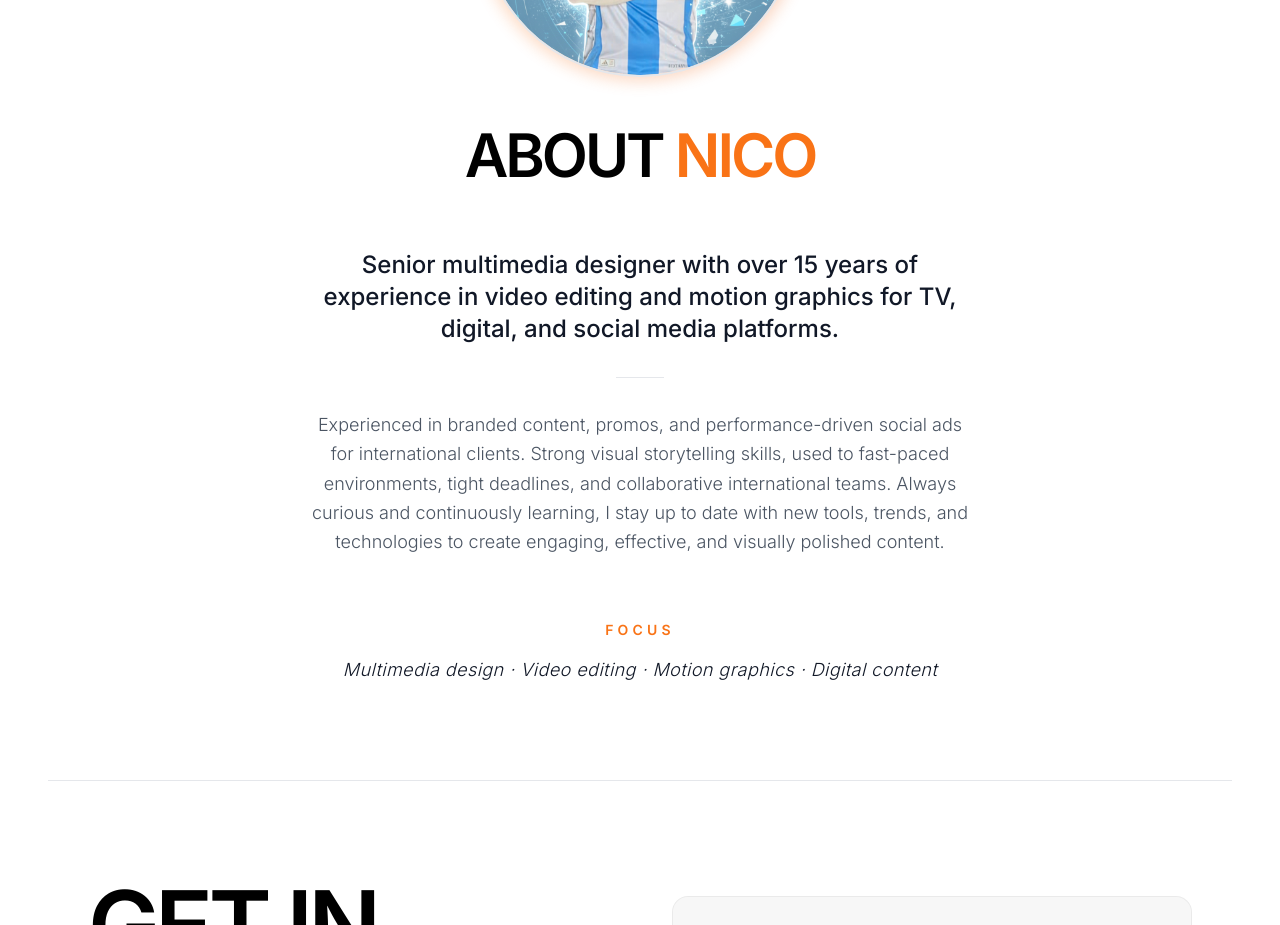
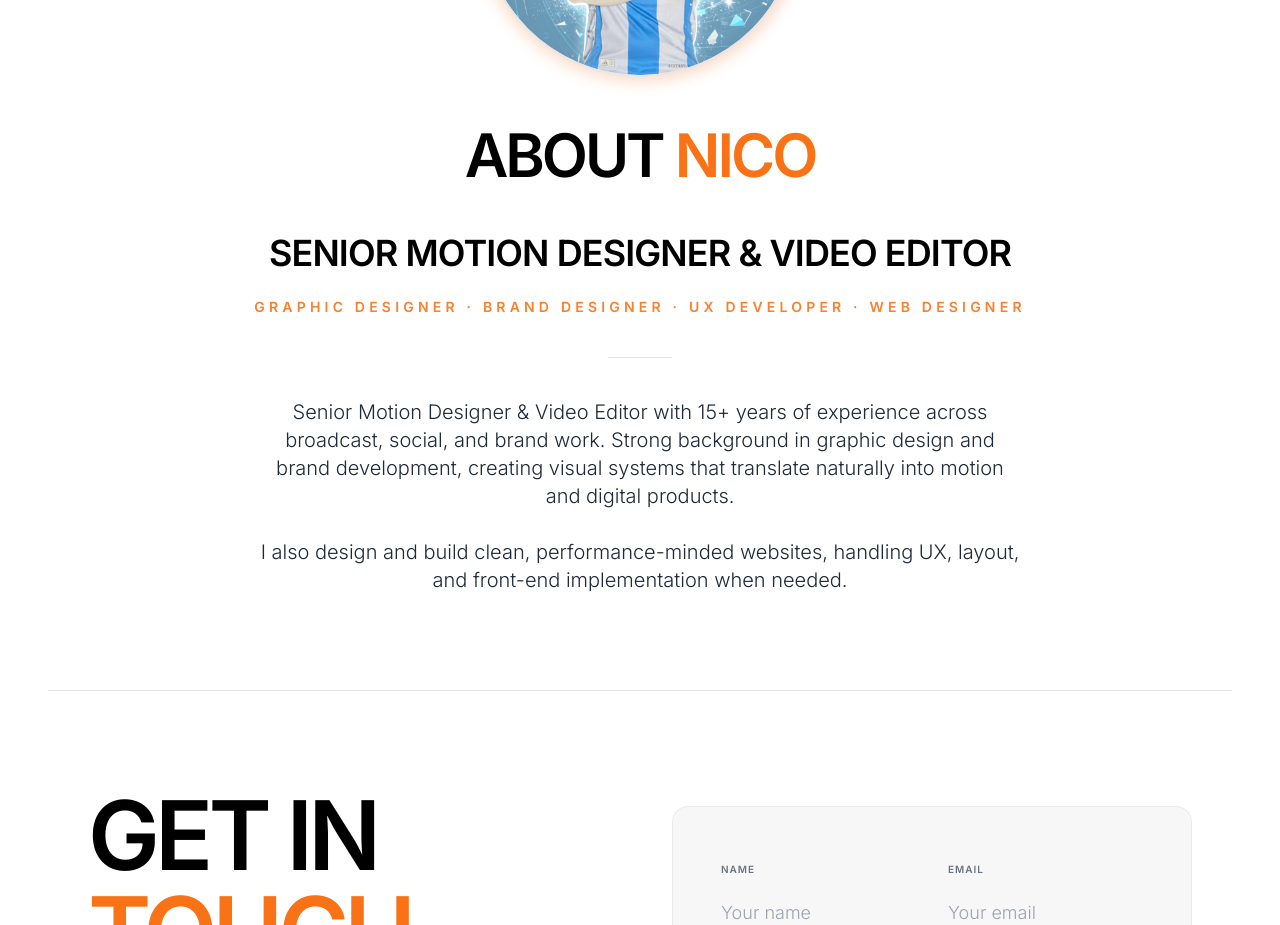
Before and after one commit to nicoavayu/nicoayu-portfolio, a React (Vite) app: page / in a window 1280 px wide. Shown: the part 2820-3745 px from the top of the page. Built offline with nearby package versions, Linux system fonts and the light colour scheme.

Commit message:
Update About section: new headline, secondary roles, and revised bio

```diff
--- a/src/components/About.jsx
+++ b/src/components/About.jsx
@@ -22,39 +22,33 @@ const About = () => {
                 </ScrollReveal>
 
                 {/* About Content */}
-                <div className="space-y-8 flex flex-col items-center w-full">
+                <div className="space-y-10 flex flex-col items-center w-full">
                     <ScrollReveal delay={0.3} width="100%">
-                        <h2 className="text-4xl md:text-6xl font-bold tracking-tighter uppercase mb-8 text-black dark:text-white transition-colors duration-500">
+                        <h2 className="text-4xl md:text-6xl font-bold tracking-tighter uppercase mb-2 text-black dark:text-white transition-colors duration-500">
                             {t.about.title_part1} <span className="text-[#f97316]">{t.about.title_part2}</span>
                         </h2>
                     </ScrollReveal>
 
-                    <div className="space-y-6 w-full">
+                    <div className="w-full">
                         <ScrollReveal delay={0.4} width="100%">
-                            <p className="text-xl md:text-2xl text-gray-900 dark:text-white font-medium max-w-2xl mx-auto leading-tight transition-colors duration-500">
-                                {t.about.lead}
+                            <p className="text-2xl md:text-4xl text-black dark:text-white font-black max-w-3xl mx-auto leading-[1.1] transition-colors duration-500 uppercase tracking-tight">
+                                {t.about.headline}
+                            </p>
+                            <p className="text-xs md:text-sm text-[#f97316] font-bold tracking-[0.3em] uppercase mt-6 opacity-90">
+                                {t.about.secondary_roles}
                             </p>
                         </ScrollReveal>
                     </div>
 
                     <ScrollReveal delay={0.5}>
-                        <div className="h-px w-12 bg-gray-200 dark:bg-gray-800 mx-auto transition-colors duration-500"></div>
+                        <div className="h-px w-16 bg-gray-200 dark:bg-gray-800 mx-auto transition-colors duration-500"></div>
                     </ScrollReveal>
 
-                    <div className="space-y-6 text-gray-600 dark:text-gray-400 max-w-2xl mx-auto font-light transition-colors duration-500 w-full">
+                    <div className="space-y-6 text-gray-800 dark:text-gray-200 max-w-3xl mx-auto transition-colors duration-500 w-full">
                         <ScrollReveal delay={0.6} width="100%">
-                            <p className="text-lg leading-relaxed text-pretty">
+                            <div className="text-lg md:text-xl leading-relaxed text-pretty font-light whitespace-pre-wrap text-center">
                                 {t.about.bio}
-                            </p>
-                        </ScrollReveal>
-                    </div>
-
-                    <div className="pt-8 w-full">
-                        <ScrollReveal delay={0.7} width="100%">
-                            <h6 className="text-[#f97316] text-sm font-bold tracking-[0.3em] uppercase mb-4">{t.about.focus}</h6>
-                            <p className="text-gray-900 dark:text-white text-lg font-light tracking-wide italic transition-colors duration-500">
-                                Multimedia design · Video editing · Motion graphics · Digital content
-                            </p>
+                            </div>
                         </ScrollReveal>
                     </div>
                 </div>
--- a/src/utils/translations.js
+++ b/src/utils/translations.js
@@ -8,8 +8,9 @@ export const translations = {
         about: {
             title_part1: 'ABOUT',
             title_part2: 'NICO',
-            lead: 'Senior multimedia designer with over 15 years of experience in video editing and motion graphics for TV, digital, and social media platforms.',
-            bio: 'Experienced in branded content, promos, and performance-driven social ads for international clients. Strong visual storytelling skills, used to fast-paced environments, tight deadlines, and collaborative international teams. Always curious and continuously learning, I stay up to date with new tools, trends, and technologies to create engaging, effective, and visually polished content.',
+            headline: 'Senior Motion Designer & Video Editor',
+            secondary_roles: 'Graphic Designer · Brand Designer · UX Developer · Web Designer',
+            bio: 'Senior Motion Designer & Video Editor with 15+ years of experience across broadcast, social, and brand work. Strong background in graphic design and brand development, creating visual systems that translate naturally into motion and digital products.\n\nI also design and build clean, performance-minded websites, handling UX, layout, and front-end implementation when needed.',
             focus: 'Focus'
         },
         categories: {
@@ -69,8 +70,9 @@ export const translations = {
         about: {
             title_part1: 'SOBRE',
             title_part2: 'NICO',
-            lead: 'Diseñador multimedia senior con más de 15 años de experiencia en edición de video y motion graphics para TV, plataformas digitales y redes sociales.',
-            bio: 'Experimentado en contenido de marca, promos y anuncios sociales orientados al rendimiento para clientes internacionales. Fuertes habilidades de storytelling visual, acostumbrado a entornos dinámicos, plazos ajustados y equipos internacionales colaborativos. Siempre curioso y en constante aprendizaje, me mantengo actualizado con nuevas herramientas, tendencias y tecnologías para crear contenido atractivo, efectivo y visualmente pulido.',
+            headline: 'Senior Motion Designer & Editor de Video',
+            secondary_roles: 'Diseñador Gráfico · Diseñador de Marca · Desarrollador UX · Diseñador Web',
+            bio: 'Senior Motion Designer & Editor de Video con más de 15 años de experiencia en televisión, redes sociales y contenido de marca. Sólida formación en diseño gráfico y desarrollo de marca, creando sistemas visuales que se traducen naturalmente en motion y productos digitales.\n\nTambién diseño y construyo sitios web limpios y orientados al rendimiento, encargándome del UX, diseño e implementación front-end cuando es necesario.',
             focus: 'Enfoque'
         },
         categories: {
```
